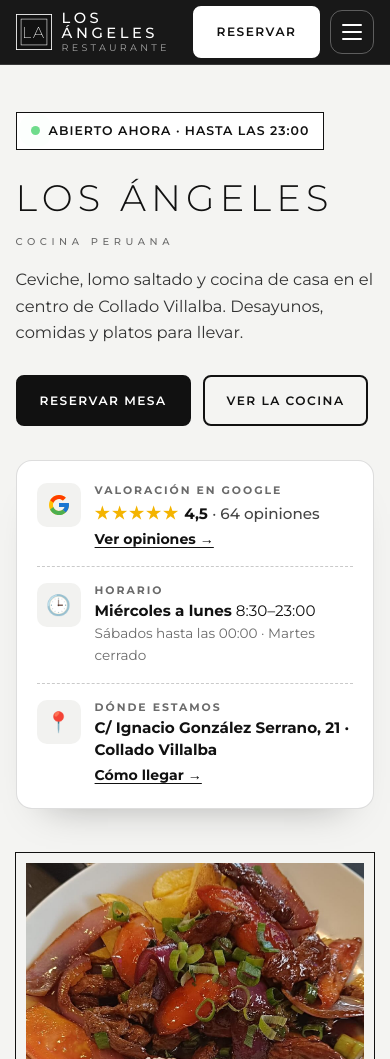
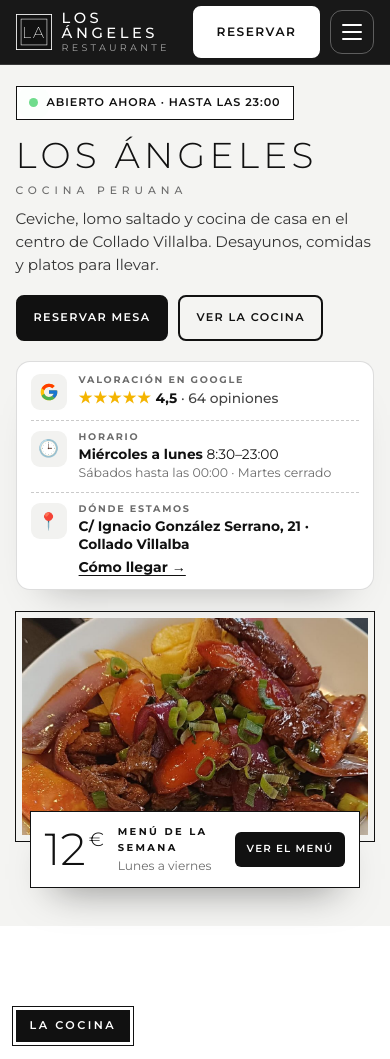
Before and after one commit to lacespaindev-ux/restaurante-los-angeles, a plain HTML site: page index.html in a window 390 px wide. Shown: the top 1059 px of the page. Drawn offline with Linux system fonts and the light colour scheme.

Commit message:
Portada más compacta en móvil

```diff
--- a/index.html
+++ b/index.html
@@ -369,6 +369,37 @@
   .ih-s{color:#6b6b6b;font-size:.85rem}
   .ih-tx em,.ih-tx a{display:block;width:fit-content;margin-top:4px;font-style:normal;font-weight:700;font-size:.88rem;color:#111;text-decoration:underline;text-underline-offset:3px}
   .ih-fila:hover .ih-tx em{opacity:.65}
+
+  @media(max-width:899px){
+    .portada{padding:86px 0 38px}
+    .hero-grid{gap:22px}
+    .estado{font-size:.7rem;padding:7px 12px}
+    .portada h1{font-size:clamp(2rem,9.2vw,3rem);margin:16px 0 12px;letter-spacing:.12em}
+    .portada h1 em{margin-top:10px;font-size:.3em}
+    .portada p.lead{font-size:.95rem;line-height:1.5}
+    .portada .botones{margin-top:18px;gap:10px}
+    .portada .btn{padding:12px 16px;font-size:.7rem}
+    .info-hero{margin-top:20px;padding:2px 14px;border-radius:14px}
+    .ih-fila{padding:10px 0;gap:12px}
+    .ih-ic{width:36px;height:36px;font-size:1.05rem;border-radius:9px}
+    .ih-ic .g-logo{width:20px;height:20px}
+    .ih-tx{font-size:.86rem;line-height:1.35}
+    .ih-tx small{font-size:.6rem;margin-bottom:1px}
+    .ih-tx em{display:none}
+    .ih-s{font-size:.78rem}
+    .ih-est{font-size:.95rem;letter-spacing:1px}
+    .hero-foto{aspect-ratio:16/10;margin:6px;outline-offset:6px}
+    .menu-flot{display:grid;grid-template-columns:auto 1fr auto;grid-template-rows:auto auto;column-gap:14px;align-items:center;text-align:left;max-width:none;width:calc(100% - 28px);margin:-30px 14px 0;padding:12px 14px}
+    .menu-flot::before{display:none}
+    .mf-eti{grid-column:2;grid-row:1;align-self:end;font-size:.62rem}
+    .mf-precio{grid-column:1;grid-row:1/3;margin:0}
+    .mf-precio b{font-size:2.8rem}
+    .mf-precio i{font-size:1.2rem;margin-top:2px}
+    .mf-txt{display:none}
+    .mf-dias{grid-column:2;grid-row:2;margin:0;align-self:start;font-size:.76rem}
+    .mf-btn{grid-column:3;grid-row:1/3;padding:9px 12px;font-size:.64rem}
+    .mf-btn em{display:none}
+  }
 </style>
 </head>
 <body>
```
